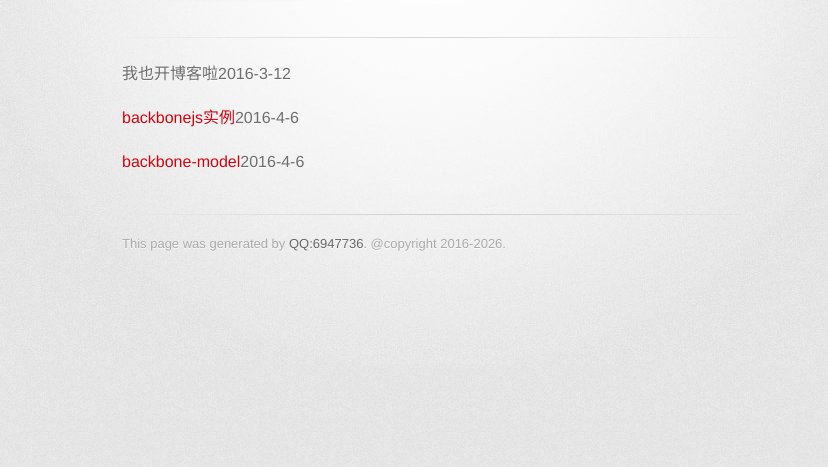
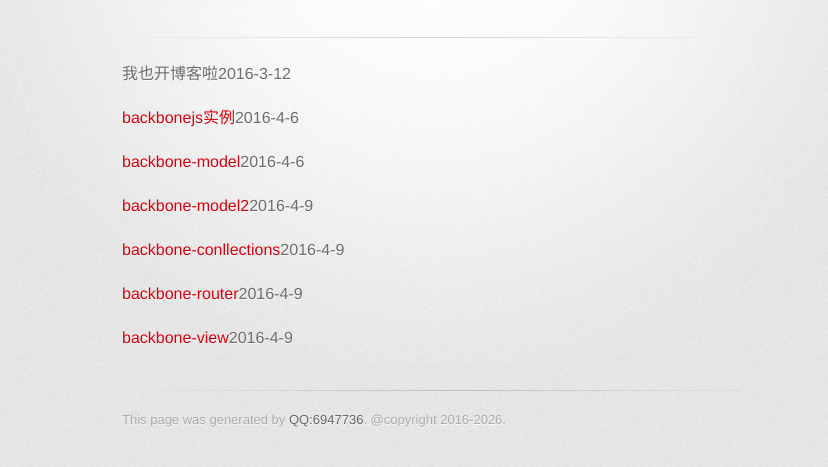
Before and after one commit to Poptiger/web240.github.io, a plain HTML site: page index.html in a window 1280 px wide. Shown: the part 209-676 px from the top of the page, without its empty margins (208-1036 px from the left). Drawn offline with Linux system fonts and the light colour scheme; a web font is replaced by a local one.

Commit message:
修改目录

```diff
--- a/index.html
+++ b/index.html
@@ -32,6 +32,10 @@
           <p>我也开博客啦2016-3-12</p>
           <p><a href="backbone.html" target="_blank">backbonejs实例</a>2016-4-6</p>
           <p><a href="backbone_model.html" target="_blank">backbone-model</a>2016-4-6</p>
+            <p><a href="backbone_model2.html" target="_blank">backbone-model2</a>2016-4-9</p>
+            <p><a href="backbone_conllections.html" target="_blank">backbone-conllections</a>2016-4-9</p>
+            <p><a href="backbone_router.html" target="_blank">backbone-router</a>2016-4-9</p>
+            <p><a href="backbone_view.html" target="_blank">backbone-view</a>2016-4-9</p>
         </section>
 
 
```
